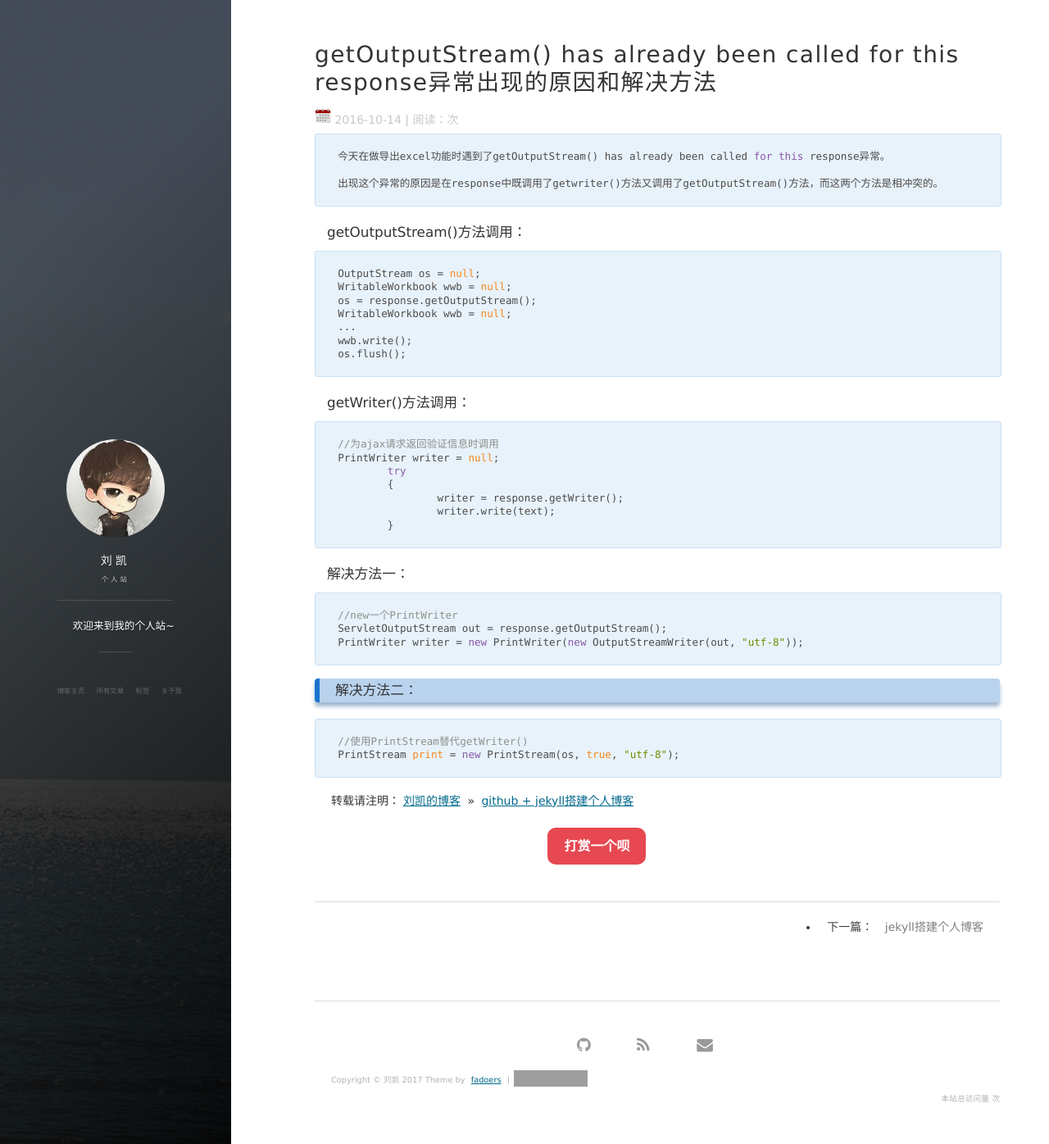
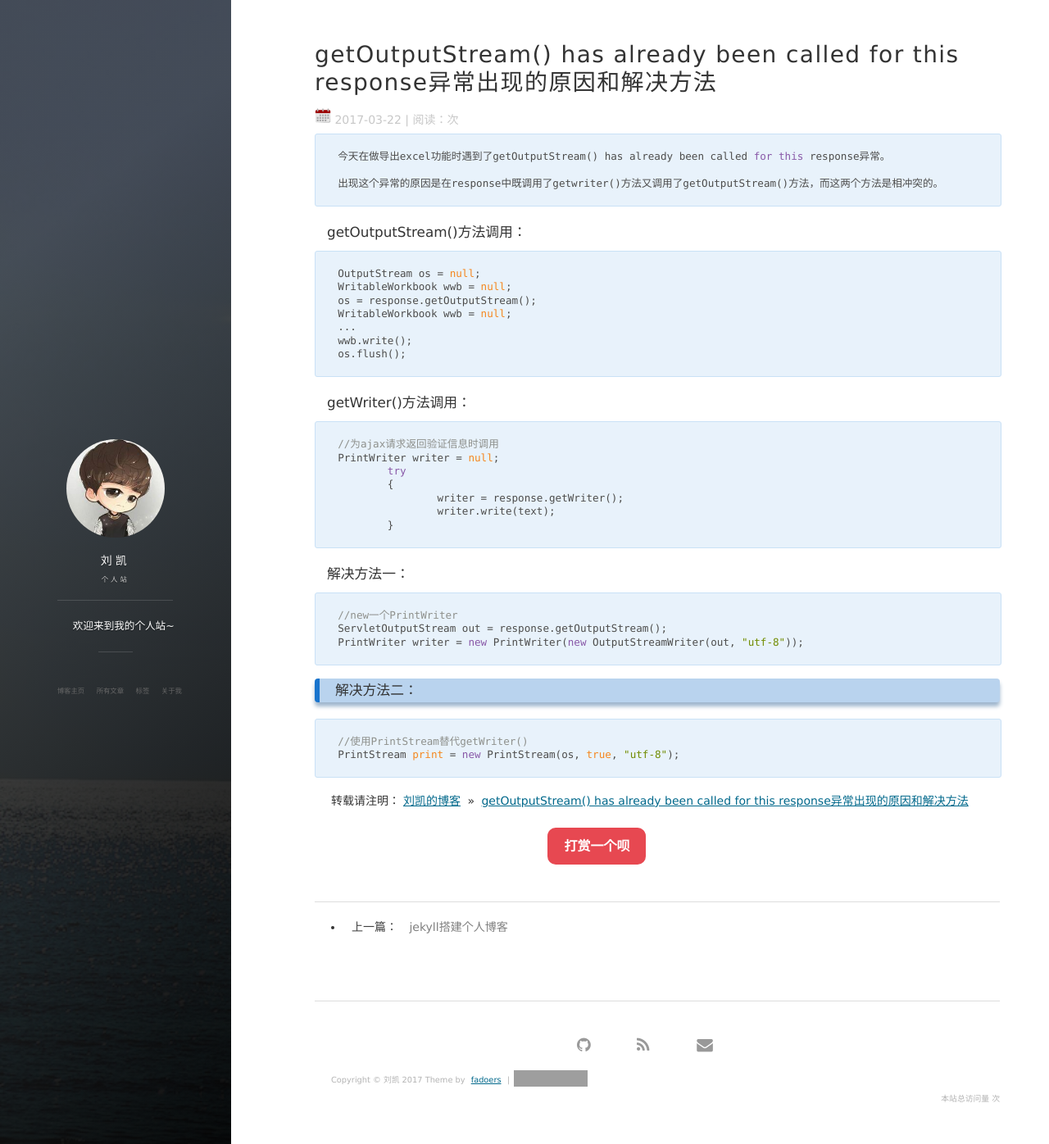
Before and after one commit to fadoers/fadoers.github.io, a Jekyll site: the page built from _posts/2017-03-22-outputstream-exception.md, in a window 1280 px wide and 1396 px high. Shown: the whole window at 82% size. Built offline with Jekyll 4.4.1, drawn with Linux system fonts in a browser that asks for light colours; nearby versions of some CDN libraries; comment, search, counter and statistics services are not loaded; grey boxes are pictures that could not be loaded.

Commit message:
update outputstream

````diff
--- a/_posts/2017-03-22-outputstream-exception.md
+++ b/_posts/2017-03-22-outputstream-exception.md
@@ -1,8 +1,8 @@
 ---
 layout: post
 title: getOutputStream() has already been called for this response异常出现的原因和解决方法
-date: 2016-10-14
-tags: 博客
+date: 2017-03-22
+tags: java/exception
 ---
 
     今天在做导出excel功能时遇到了getOutputStream() has already been called for this response异常。
@@ -46,4 +46,4 @@ PrintWriter writer = new PrintWriter(new OutputStreamWriter(out, "utf-8"));
 PrintStream print = new PrintStream(os, true, "utf-8");
 ```
 
-转载请注明：[刘凯的博客](http://fadoers) » [github + jekyll搭建个人博客](http://fadoers.github.io/2017-03-22-jekyll_blog/)
+转载请注明：[刘凯的博客](http://fadoers) » [getOutputStream() has already been called for this response异常出现的原因和解决方法](http://fadoers.github.io/2017/03/22/outputstream/exception/)
````
Also changed, not shown: _posts/2017-03-22-jekyll_blog.md (+1 -1 lines).
